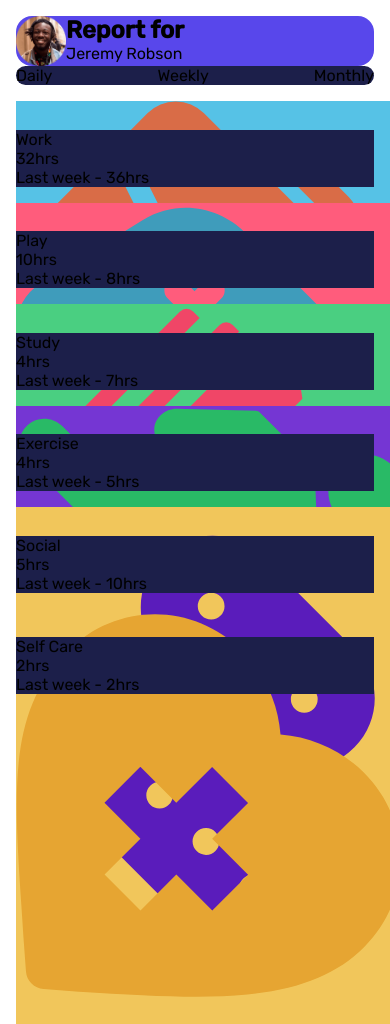
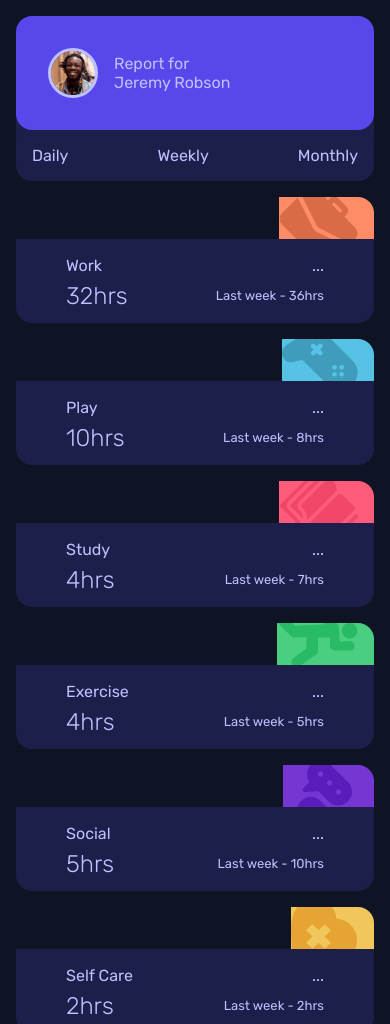
Before and after one commit to SantiagoLE/time-tracking-dashboard-main, a plain HTML site: page index.html in a window 390 px wide. Shown: the top 1024 px of the page. Drawn offline with Linux system fonts and the light colour scheme.

Commit message:
avanzamos en el modelado mobile

```diff
--- a/assets/style.css
+++ b/assets/style.css
@@ -31,113 +31,78 @@ img {
     display: block;
 }
 
-.content_cards {
-    max-width: 1024px;
-    width: 100%;
-    display: grid;
-    /* grid-template-columns: 1fr;
-    grid-template-rows: repeat(7, 1fr); */
-    padding: 1rem;
-    gap: 1rem;
-
-    /* height: 2000px;  */
+body {
+    background-color: var(--Very_dark_blue);
+    min-height: 100vh;
+    display: flex;
+    justify-content: center;
+    align-items: center;
 
 }
 
+.content_cards {
+    max-width: 1024px;
+    display: grid;
+    padding: 1rem;
+    gap: 1rem;
+    width: 100%;
+}
+
 .card_avatar {
-    height: 100%;
-    grid-row: 1/2;
+    background-color: var(--Dark_blue);
+    border-radius: 1rem;
 }
 
 .head_avatar {
 
     display: flex;
+    align-items: center;
+    padding: 2rem;
+    color: var(--Pale_Blue);
     background-color: var(--Blue);
+    gap: 1rem;
     border-radius: 1rem;
-    position: relative;
-}
-
-.img {
-    width: 50px;
 }
 
 .body_avatar {
     background-color: var(--Dark_blue);
+    color: var(--Pale_Blue);
     display: flex;
     justify-content: space-between;
     border-radius: 1rem;
-    /* position: absolute;
-    width: 100%; */
+    padding: 1rem;
 
-}
-
-.card {
-    display: grid;
-    grid-template-columns: 1fr;
-    grid-template-rows: repeat(3, 1fr);
 }
 
 
 
-.content_cards .card:nth-child(1) {
-    grid-column: 1/2;
-    grid-row: 1/2;
+.img {
+    width: 50px;
+    border-radius: 50%;
+    border: 3px solid var(--Pale_Blue);
 }
 
-.content_cards .card:nth-child(1) .icon {
-    background-color: var(--Light_red_work);
+
+
+.card {
+    display: grid;
+    /* grid-template-columns:1fr; */
+    grid-template-rows: repeat(3, 1fr);
+    position: relative;
+    border-radius: 1rem;
+    overflow: hidden;
 }
 
-.content_cards .card:nth-child(2) {
-    grid-column: 1/2;
-    grid-row: 2/3;
-}
+.icon_cards {
 
-.content_cards .card:nth-child(2) .icon {
-    background-color: var(--Soft_blue_play);
-}
-
-.content_cards .card:nth-child(3) {
-    grid-column: 1/2;
-    grid-row: 3/4;
-}
-
-.content_cards .card:nth-child(3) .icon {
-    background-color: var(--Light_red_study);
-}
-
-.content_cards .card:nth-child(4) {
-    grid-column: 1/2;
-    grid-row: 4/5;
-}
-
-.content_cards .card:nth-child(4) .icon {
-    background-color: var(--Lime_green_exercise)
-}
-
-.content_cards .card:nth-child(5) {
-    grid-column: 1/2;
-    grid-row: 5/6;
-}
-
-.content_cards .card:nth-child(5) .icon {
-    background-color: var(--Violet_social);
-}
-
-.content_cards .card:nth-child(6) {
-    grid-column: 1/2;
-    grid-row: 6/7;
-}
-
-.content_cards .card:nth-child(6) .icon {
-    background-color: var(--Soft_orange_self_care);
-}
-
-.icon {
-    width:100%;
-    grid-column: 1/2;
-    grid-row: 1/3;
+    align-self: flex-end;
+    padding-right: 1rem;
+    grid-row: 1 / 3;
+    grid-column: 1 / 2;
+    text-align: end;
     position: absolute;
+    top: -10px;
+    right: 0;
 }
 
 
@@ -146,4 +111,60 @@ img {
     grid-row: 2/4;
     position: relative;
     background-color: var(--Dark_blue);
+    color: var(--Pale_Blue);
+    display: flex;
+    justify-content: space-between;
+    padding: 12px 50px;
+    line-height: 30px;
+
 }
+
+
+.item_hours p:nth-child(2) {
+    font-weight: 300;
+    font-size: x-large;
+}
+
+.last_week p {
+    text-align: end;
+}
+
+.last_week p:nth-child(2) {
+    font-size: small;
+}
+
+
+.content_cards .card:nth-child(2) .icon_cards {
+    background-color: var(--Light_red_work);
+
+}
+
+
+
+.content_cards .card:nth-child(3) .icon_cards {
+    background-color: var(--Soft_blue_play);
+}
+
+
+
+.content_cards .card:nth-child(4) .icon_cards {
+    background-color: var(--Light_red_study);
+}
+
+
+
+.content_cards .card:nth-child(5) .icon_cards {
+    background-color: var(--Lime_green_exercise)
+}
+
+
+
+.content_cards .card:nth-child(6) .icon_cards {
+    background-color: var(--Violet_social);
+}
+
+
+
+.content_cards .card:nth-child(7) .icon_cards {
+    background-color: var(--Soft_orange_self_care);
+}
--- a/index.html
+++ b/index.html
@@ -21,10 +21,9 @@
                     <img src="./assets/images/image-jeremy.png" alt="Jeremy">
                 </div>
                 <div class="text">
-                    <h2>Report for </h2>
+                    <p>Report for </p>
                     <p>Jeremy Robson</p>
                 </div>
-
             </div>
             <div class="body_avatar">
                 <p> Daily</p>
@@ -32,8 +31,9 @@
                 <p> Monthly</p>
             </div>
         </div>
+
         <div class="card">
-            <div class="icon">
+            <div class="icon_cards">
                 <img src="./assets/images/icon-work.svg" alt="work">
             </div>
             <div class="text_card">
@@ -42,12 +42,13 @@
                     <p>32hrs</p>
                 </div>
                 <div class="last_week">
+                    <p>...</p>
                     <p>Last week - 36hrs </p>
                 </div>
             </div>
         </div>
         <div class="card">
-            <div class="icon">
+            <div class="icon_cards">
                 <img src="./assets/images/icon-play.svg" alt="play">
             </div>
             <div class="text_card">
@@ -56,12 +57,13 @@
                     <p>10hrs</p>
                 </div>
                 <div class="last_week">
+                    <p>...</p>
                     <p>Last week - 8hrs </p>
                 </div>
             </div>
         </div>
         <div class="card">
-            <div class="icon">
+            <div class="icon_cards">
                 <img src="./assets/images/icon-study.svg" alt="study">
             </div>
             <div class="text_card">
@@ -70,13 +72,14 @@
                     <p>4hrs</p>
                 </div>
                 <div class="last_week">
+                    <p>...</p>
                     <p>Last week - 7hrs </p>
                 </div>
 
             </div>
         </div>
         <div class="card">
-            <div class="icon">
+            <div class="icon_cards">
                 <img src="./assets/images/icon-exercise.svg" alt="exercise">
             </div>
             <div class="text_card">
@@ -85,13 +88,14 @@
                     <p>4hrs</p>
                 </div>
                 <div class="last_week">
+                    <p>...</p>
                     <p>Last week - 5hrs </p>
                 </div>
 
             </div>
         </div>
         <div class="card">
-            <div class="icon">
+            <div class="icon_cards">
                 <img src="./assets/images/icon-social.svg" alt="social">
             </div>
             <div class="text_card">
@@ -100,13 +104,14 @@
                     <p>5hrs</p>
                 </div>
                 <div class="last_week">
+                    <p>...</p>
                     <p>Last week - 10hrs </p>
                 </div>
 
             </div>
         </div>
         <div class="card">
-            <div class="icon">
+            <div class="icon_cards">
                 <img src="./assets/images/icon-self-care.svg" alt="self-care">
             </div>
             <div class="text_card">
@@ -115,6 +120,7 @@
                     <p>2hrs</p>
                 </div>
                 <div class="last_week">
+                    <p>...</p>
                     <p>Last week - 2hrs </p>
                 </div>
             </div>
```
